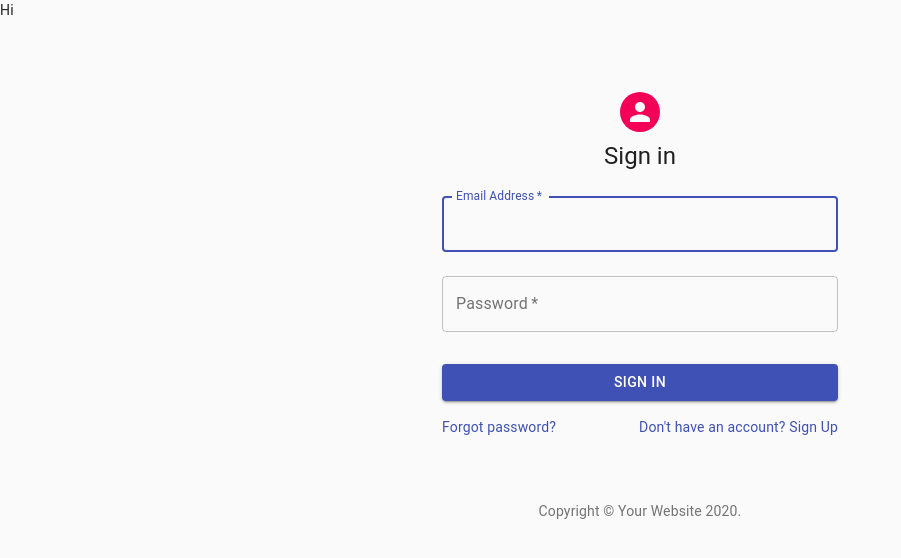
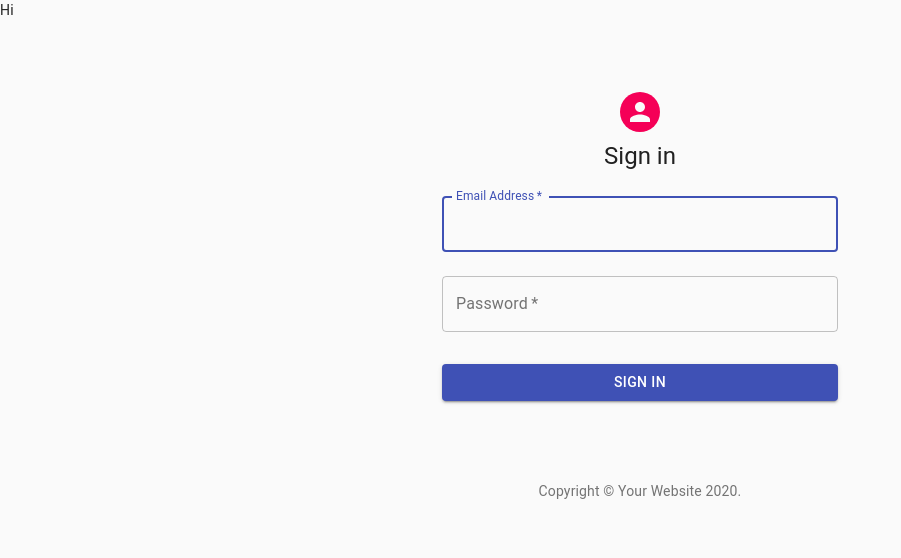
Before and after one commit to atude/seng3011-sympt, a React (Create React App) app in the folder web/: page / in a window 1280 px wide. Shown: the top 558 px of the page, without its empty margins (0-901 px from the left). Built offline with nearby package versions, Linux system fonts and the light colour scheme; the HTML template or start-up script is replaced by a standard one.

Commit message:
fix for merge

```diff
--- a/package.json
+++ b/package.json
@@ -31,7 +31,7 @@
   },
   "husky": {
     "hooks": {
-      "pre-commit": "npm run lint:check -s"
+      "pre-commit": "npm run lint:check"
     }
   }
 }
--- a/web/src/App.tsx
+++ b/web/src/App.tsx
@@ -1,11 +1,11 @@
 import React from 'react';
-import SignIn from './SignIn'
+import SignIn from './SignIn';
 
 function App() {
   return (
     <div>
       Hi
-    <SignIn/>
+      <SignIn />
     </div>
   );
 }
--- a/web/src/SignIn.tsx
+++ b/web/src/SignIn.tsx
@@ -6,7 +6,6 @@ import TextField from '@material-ui/core/TextField';
 // import FormControlLabel from '@material-ui/core/FormControlLabel';
 // import Checkbox from '@material-ui/core/Checkbox';
 import Link from '@material-ui/core/Link';
-import Grid from '@material-ui/core/Grid';
 import Box from '@material-ui/core/Box';
 import Typography from '@material-ui/core/Typography';
 import { makeStyles } from '@material-ui/core/styles';
@@ -18,18 +17,19 @@ function Copyright() {
       {'Copyright © '}
       <Link color="inherit" href="https://material-ui.com/">
         Your Website
-      </Link>{' '}
+      </Link>
+      {' '}
       {new Date().getFullYear()}
-      {'.'}
+      .
     </Typography>
   );
 }
 
 function handleSignIn(event: React.MouseEvent<HTMLButtonElement, MouseEvent>) {
-    console.log("SignIn was clicked");
+  console.log("SignIn was clicked");
 }
 
-const useStyles = makeStyles(theme => ({
+const useStyles = makeStyles((theme) => ({
   paper: {
     marginTop: theme.spacing(8),
     display: 'flex',
@@ -98,7 +98,7 @@ export default function SignIn() {
           >
             Sign In
           </Button>
-          <Grid container>
+          {/* <Grid container>
             <Grid item xs>
               <Link href="#" variant="body2">
                 Forgot password?
@@ -109,7 +109,7 @@ export default function SignIn() {
                 {"Don't have an account? Sign Up"}
               </Link>
             </Grid>
-          </Grid>
+          </Grid> */}
         </form>
       </div>
       <Box mt={8}>
```
Also changed, not shown: 1 other file (tests, documents, lock files or other folders).
